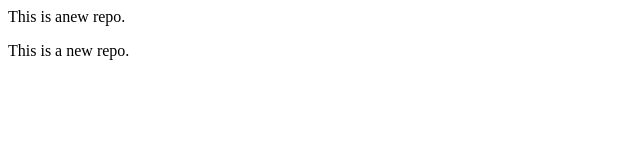
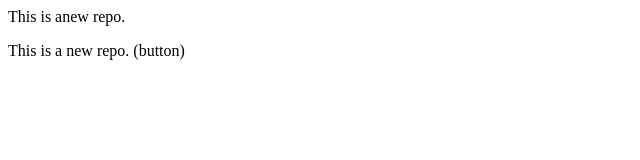
Before and after one commit to aienje1409/localrepo, a plain HTML site: page index.html in a window 1280 px wide. Shown: the full height of the page, 0-640 px from the left. Drawn offline with Linux system fonts and the light colour scheme.

Commit message:
Add button

```diff
--- a/index.html
+++ b/index.html
@@ -1,2 +1,2 @@
 <p> This is anew repo.</p>
-<p>This is a new repo.</p>
+<p>This is a new repo. (button)</p>
```
